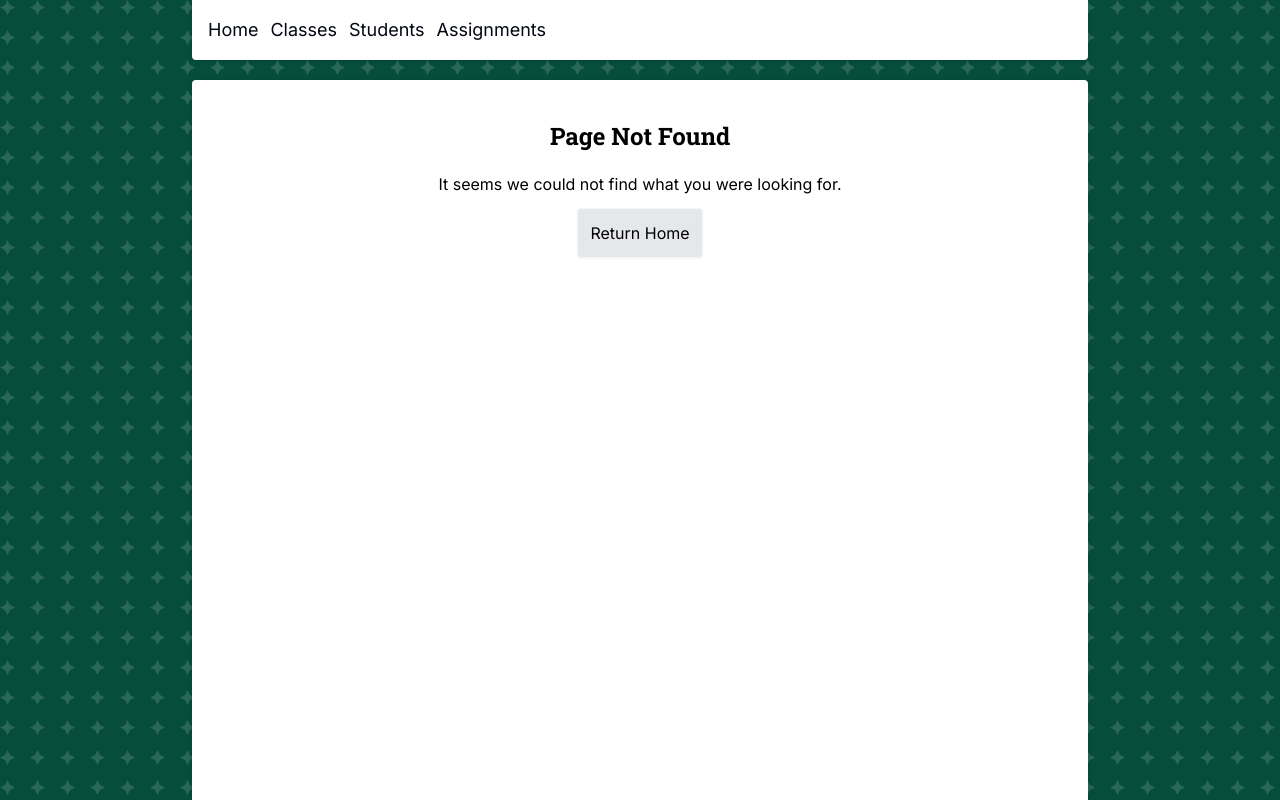
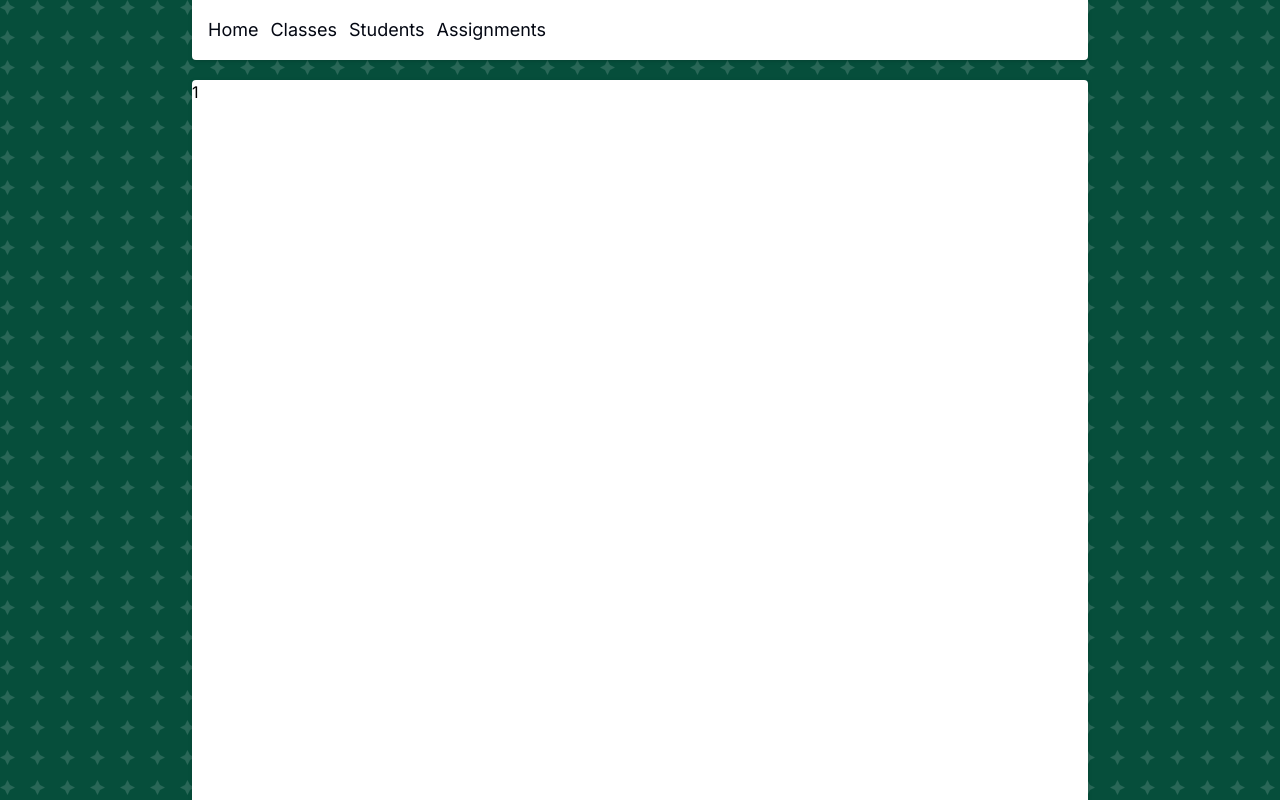
Before and after one commit to M-Desormeaux/next-classroom-dashboard, a Next.js app: page /students/1 in a window 1280 px wide. Before the commit this address had no page. Built offline with nearby package versions, Linux system fonts and the light colour scheme.

Commit message:
feature/add child pages

```diff
--- /dev/null
+++ b/app/assignments/[id]/page.tsx
@@ -0,0 +1,7 @@
+export default async function AssignmentPage({
+  params,
+}: {
+  params: { id: string };
+}) {
+  return <div>{params.id}</div>;
+}
--- /dev/null
+++ b/app/classes/[id]/page.tsx
@@ -0,0 +1,7 @@
+export default async function ClassPage({
+  params,
+}: {
+  params: { id: string };
+}) {
+  return <div>{params.id}</div>;
+}
--- /dev/null
+++ b/app/students/[id]/page.tsx
@@ -0,0 +1,7 @@
+export default async function StudentPage({
+  params,
+}: {
+  params: { id: string };
+}) {
+  return <div>{params.id}</div>;
+}
```
